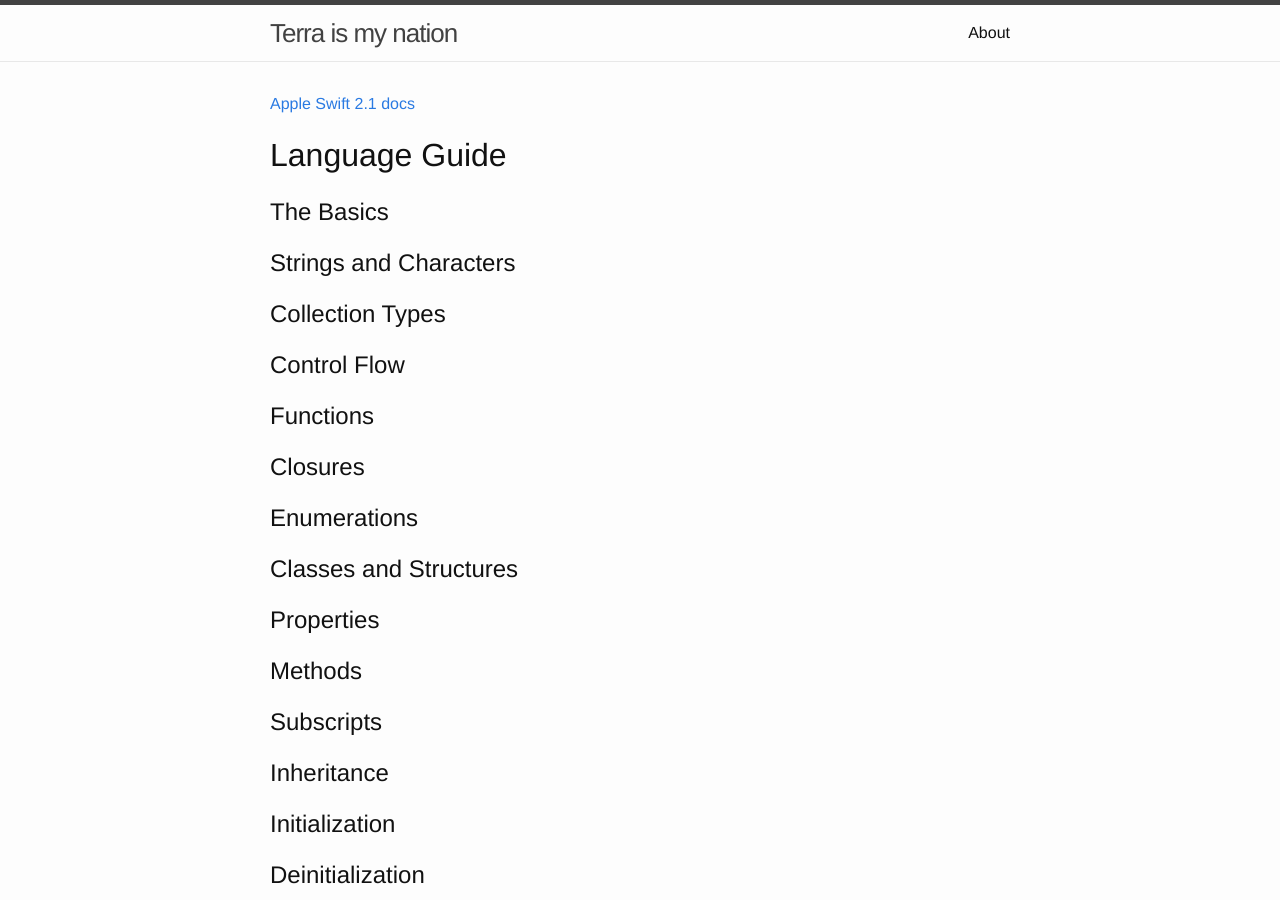
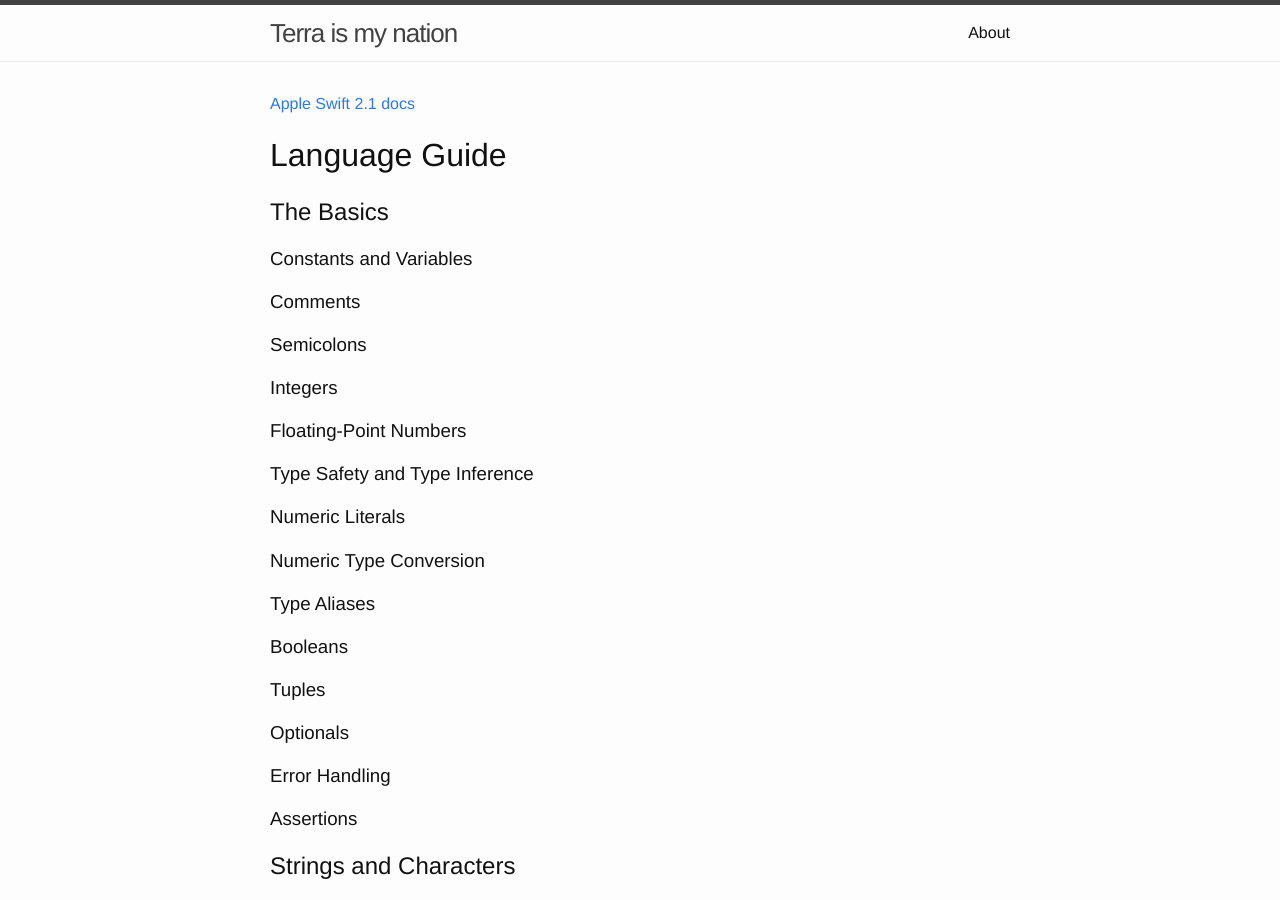
Before and after one commit to doanyway/doanyway.github.io, a Jekyll site: the page built from index.md, in a window 1280 px wide and 900 px high. Built offline with Jekyll 4.4.1, drawn with Linux system fonts in a browser that asks for light colours.

Commit message:
the basics: expanded

```diff
--- a/index.md
+++ b/index.md
@@ -8,6 +8,34 @@ menu: main
 # Language Guide
 
 ## The Basics
+
+### Constants and Variables
+
+### Comments
+
+### Semicolons
+
+### Integers
+
+### Floating-Point Numbers
+
+### Type Safety and Type Inference
+
+### Numeric Literals
+
+### Numeric Type Conversion
+
+### Type Aliases
+
+### Booleans
+
+### Tuples
+
+### Optionals
+
+### Error Handling
+
+### Assertions
 
 ## Strings and Characters
 
```
